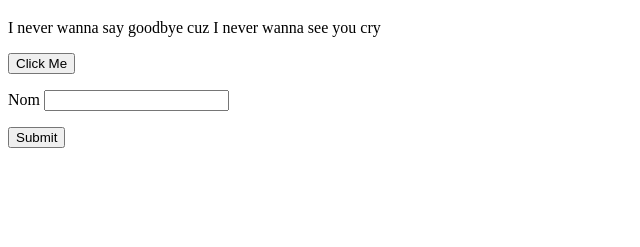
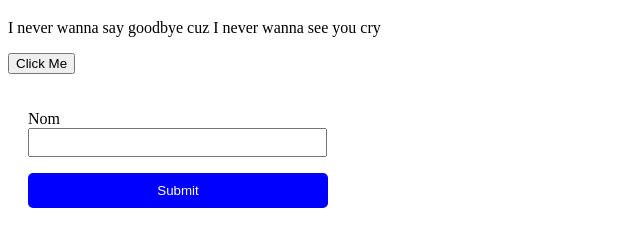
Before and after one commit to FruLewis/School_Canteen, a plain HTML site: page index.html in a window 1280 px wide. Shown: the part 61-308 px from the top of the page, without its empty margins (0-640 px from the left). Drawn offline with Linux system fonts and the light colour scheme.

Commit message:
Add Style

```diff
--- a/index.html
+++ b/index.html
@@ -4,6 +4,7 @@
     <meta charset="UTF-8">
     <meta name="viewport" content="width=device-width, initial-scale=1.0">
     <title>Document</title>
+    <link rel="stylesheet" href="./style.css">
 </head>
 <body>
     <h1>Apprentisage Git et GitHub</h1>
@@ -18,5 +19,7 @@
         </p>
         <button>Submit</button>
     </form>
+
+    <script src="./main.js"></script>
 </body>
 </html>
--- /dev/null
+++ b/main.js
@@ -0,0 +1,11 @@
+let form = document.querySelector('form')
+let nom = document.querySelector('input')
+
+form.addEventListener('submit', function(e){
+    e.preventDefault()
+    if(nom.value.trim().length===0){
+        alert('Veuillez saisir un nom')
+    }else{
+        alert(`Bonjour ${nom.value.trim()}!`)
+    }
+})
--- /dev/null
+++ b/style.css
@@ -0,0 +1,23 @@
+form{
+    background-color: ccyan;
+    width: 300px;
+    padding: 10px;
+    margin: 10px;
+    border-radius: 10px;
+    box-shadow: 0 0 10px rgbs(0, 0, 0, 0, 5);
+}
+
+input{
+    width: 95%;
+    padding: 5px;
+    outline: none;
+}
+
+form button{
+    background-color: blue;
+    color: white;
+    padding: 10px;
+    border: none;
+    border-radius: 5px;
+    width: 100%;
+}
```
